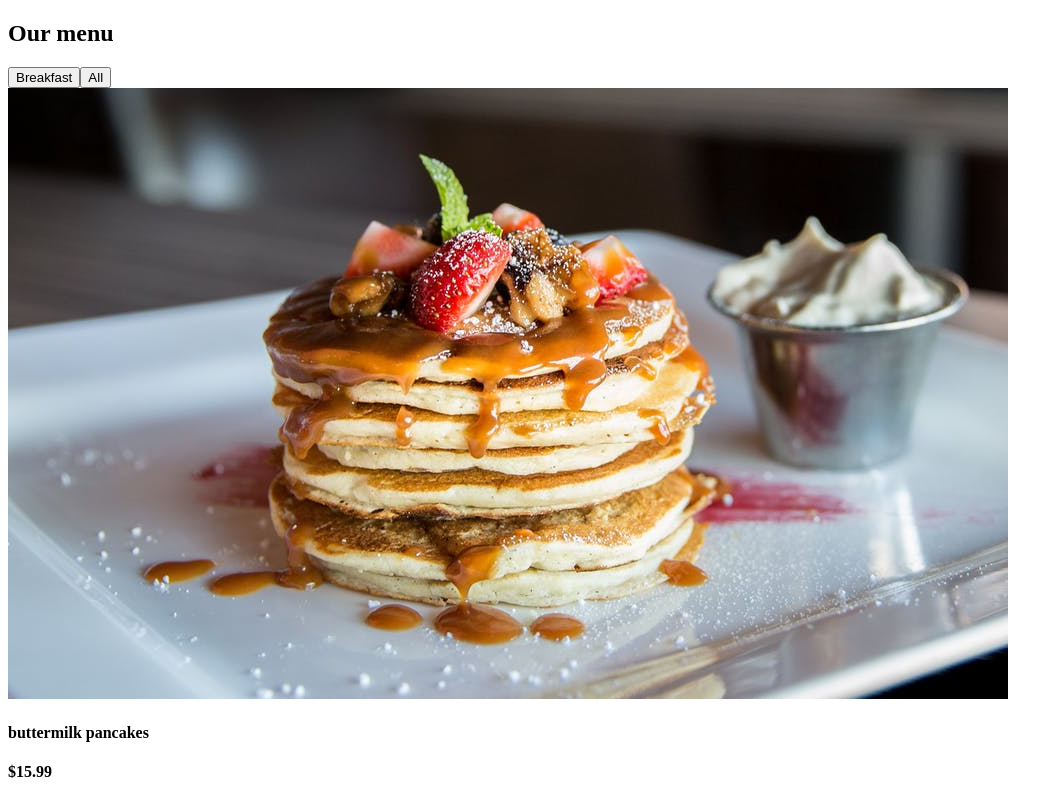
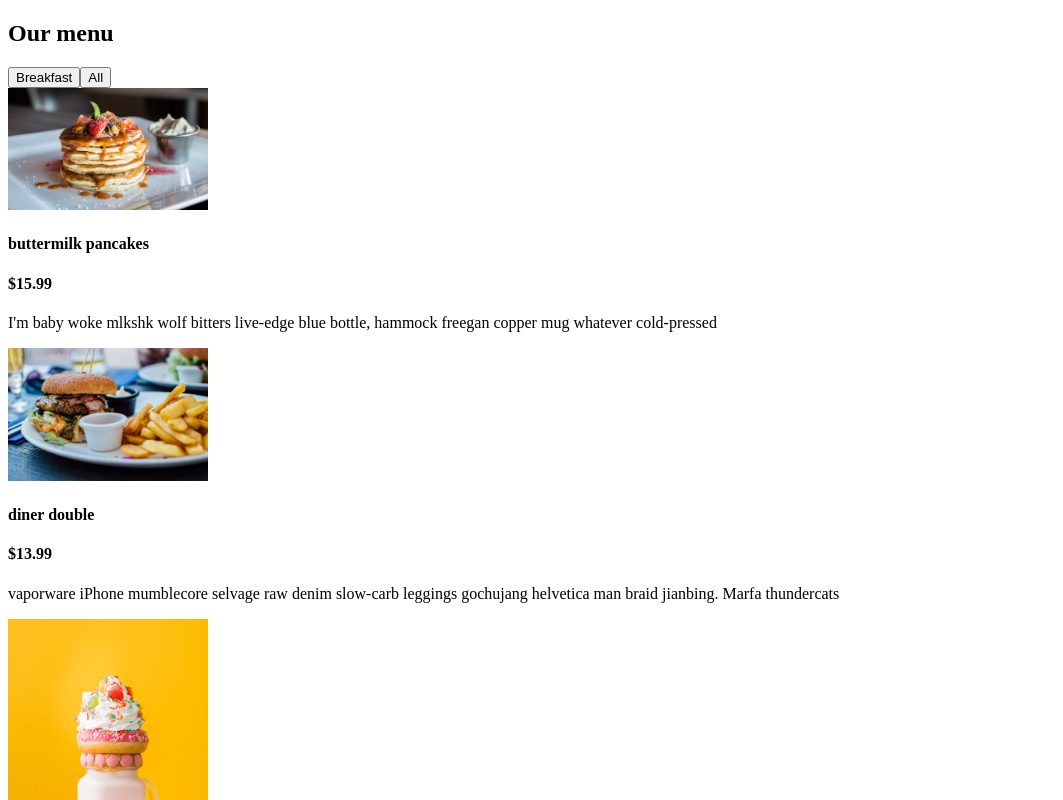
Before and after one commit to LaurenCummings/menu-project, a React (Vite) app: page / in a window 1280 px wide. Shown: the top 800 px of the page, without its empty margins (0-1063 px from the left). Built offline with nearby package versions, Linux system fonts and the light colour scheme.

Commit message:
Made images smaller

```diff
--- a/src/components/Menu.jsx
+++ b/src/components/Menu.jsx
@@ -1,3 +1,5 @@
+import '../css/Menu.css';
+
 function Menu({items}) {
     return (
         <div className="section-center">
--- /dev/null
+++ b/src/css/Menu.css
@@ -0,0 +1,3 @@
+.photo {
+    width: 200px;
+}
```
